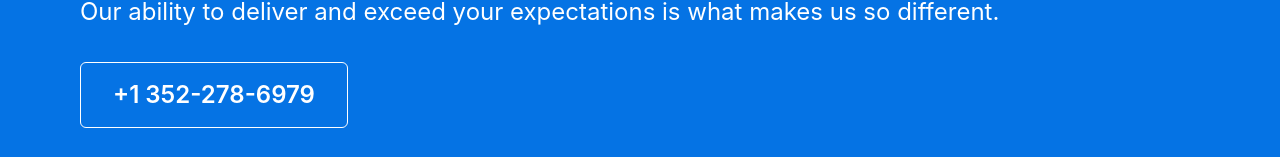
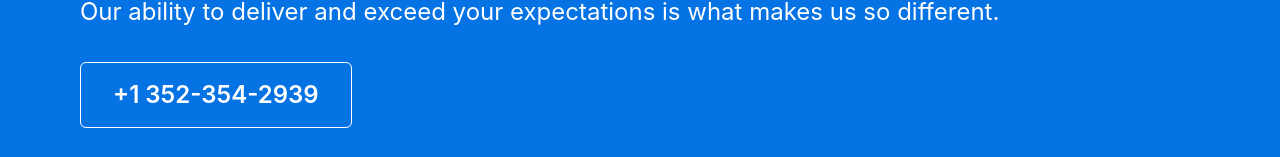
Before and after one commit to murilodacios/hhpainting, a Next.js app: page / in a window 1280 px wide. Shown: the part 4246-4403 px from the top of the page. Built offline with nearby package versions, Linux system fonts and the light colour scheme.

Commit message:
ADD TELEFONE

```diff
--- a/src/components/About.tsx
+++ b/src/components/About.tsx
@@ -79,7 +79,7 @@ export function About() {
                                     <Text color="gray.900" fontWeight={500}>Minor repairs</Text>
                                     <Text>With years of experience in the industry, our team has the knowledge and skill necessary to deliver high-quality results.</Text>
                                 </Stack>
-                                <Link href="tel:+13522786979">
+                                <Link href="tel:+13523542939">
                                     <HStack color="#0573E4" cursor="pointer">
                                         <Icon as={RiPhoneFill} />
                                         <Text>Get free estimate</Text>
@@ -96,7 +96,7 @@ export function About() {
                                     <Text color="gray.900" fontWeight={500}>Furniture renovation</Text>
                                     <Text>We value each client and strive to understand their specific needs, offering customized and tailored service that meets their expectations.</Text>
                                 </Stack>
-                                <Link href="tel:+13522786979">
+                                <Link href="tel:+13523542939">
                                     <HStack color="#0573E4" cursor="pointer">
                                         <Icon as={RiPhoneFill} />
                                         <Text>Get free estimate</Text>
@@ -116,7 +116,7 @@ export function About() {
                                     <Text color="gray.900" fontWeight={500}>Exterior Painting</Text>
                                     <Text>We only use high-quality materials and advanced painting techniques to ensure exceptional and long-lasting results.</Text>
                                 </Stack>
-                                <Link href="tel:+13522786979">
+                                <Link href="tel:+13523542939">
                                     <HStack color="#0573E4" cursor="pointer">
                                         <Icon as={RiPhoneFill} />
                                         <Text>Get free estimate</Text>
@@ -136,7 +136,7 @@ export function About() {
                                     <Text color="gray.900" fontWeight={500}>Interior Painting</Text>
                                     <Text>We strictly adhere to agreed-upon deadlines, ensuring that your project is completed within the established timeframe.</Text>
                                 </Stack>
-                                <Link href="tel:+13522786979">
+                                <Link href="tel:+13523542939">
                                     <HStack color="#0573E4" cursor="pointer">
                                         <Icon as={RiPhoneFill} />
                                         <Text>Get free estimate</Text>
--- a/src/components/Contact.tsx
+++ b/src/components/Contact.tsx
@@ -20,9 +20,9 @@ export function Contact() {
                 </Stack>
 
                 <HStack>
-                    <Link href="tel:+13522786979">
+                    <Link href="tel:+13523542939">
                         <Button colorScheme="white" variant="outline" p="8">
-                            <Text fontSize="2xl" >+1 352-278-6979</Text>
+                            <Text fontSize="2xl" >+1 352-354-2939</Text>
                         </Button>
                     </Link>
                 </HStack>
--- a/src/components/Hero.tsx
+++ b/src/components/Hero.tsx
@@ -65,7 +65,7 @@ export function Hero() {
                     </Text>
                     <Text>Your renovated home, your family in a new, clean, and cozy abode. This is the life you deserve. We provide free estimates for you.</Text>
                     <Text fontWeight={500}>And you know what is best? You do not even need to leave your house! Just make a phone call.</Text>
-                    <Link href="tel:+13522786979">
+                    <Link href="tel:+13523542939">
                         <HStack color="#0573E4" cursor="pointer">
                             <Icon as={RiPhoneFill} />
                             <Text>Tell us now</Text>
```
